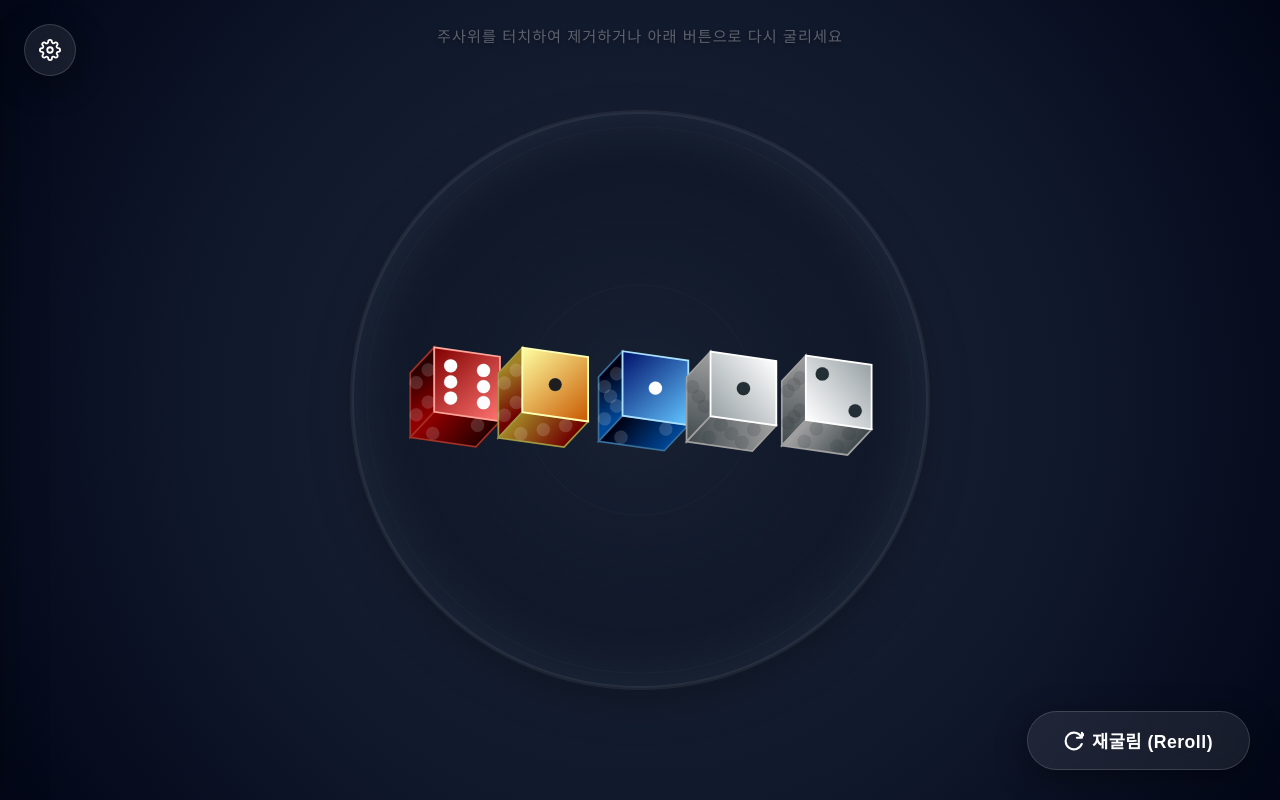
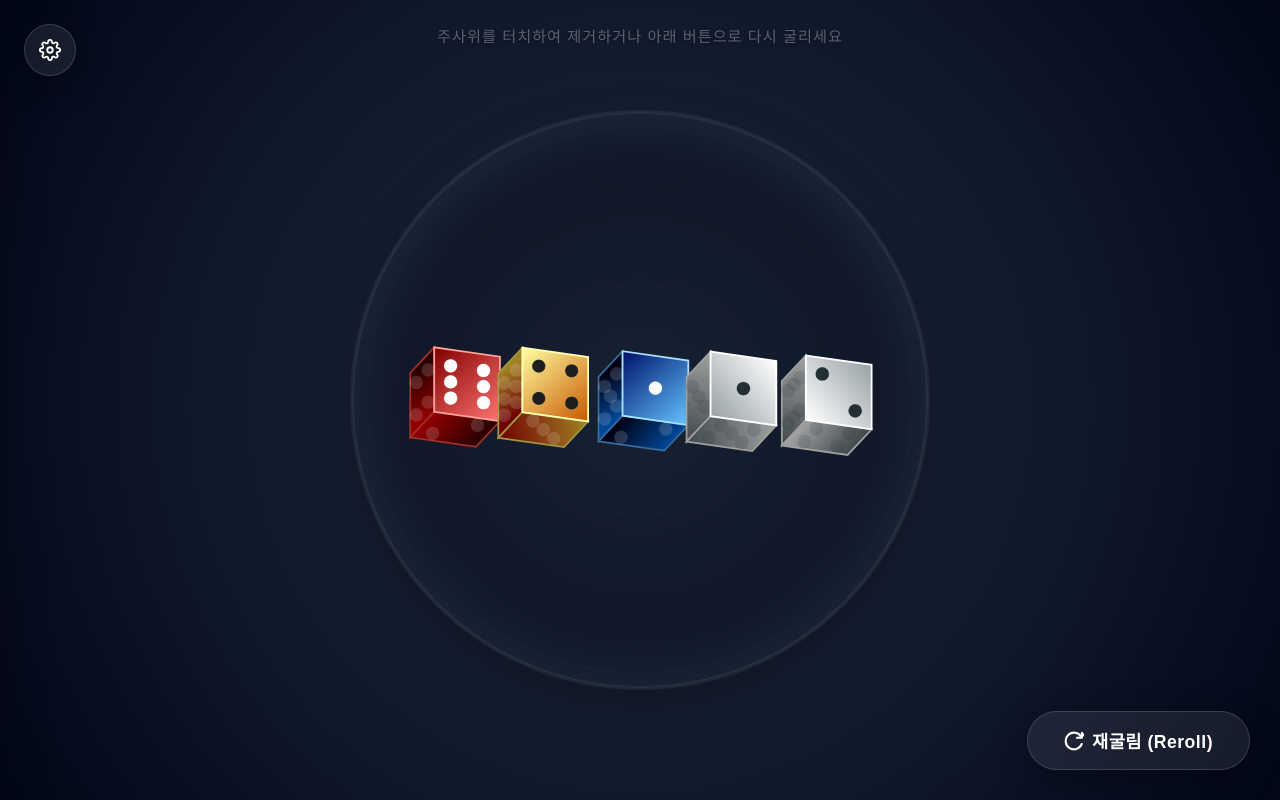
Before and after one commit to folivorakr-cell/RnWdice_1, a plain HTML site: page public/index.html in a window 1280 px wide. Drawn offline with nearby package versions, Linux system fonts and the light colour scheme.

Commit message:
Fix rotation snap value change bug by prioritizing Z-normal axis for matrix snap

```diff
--- a/public/index.html
+++ b/public/index.html
@@ -509,6 +509,7 @@
         }
 
         // Find the closest primary axis rotation state (Snap-to-face calculation)
+        // Keeps the primary front-facing direction (r3, column 3) locked to prevent number change!
         function getClosestAxisMatrix(M) {
             const axes = [
                 [1, 0, 0], [-1, 0, 0],
@@ -516,25 +517,25 @@
                 [0, 0, 1], [0, 0, -1]
             ];
 
-            // 1. Find closest axis for column 1 (r1)
-            let r1 = [M[0], M[3], M[6]];
-            let bestR1 = [1, 0, 0];
+            // 1. Find closest axis for column 3 (r3 - the front normal vector determining the value)
+            let r3 = [M[2], M[5], M[8]];
+            let bestR3 = [0, 0, 1];
             let maxDot = -Infinity;
             for (let axis of axes) {
-                let dot = r1[0]*axis[0] + r1[1]*axis[1] + r1[2]*axis[2];
+                let dot = r3[0]*axis[0] + r3[1]*axis[1] + r3[2]*axis[2];
                 if (dot > maxDot) {
                     maxDot = dot;
-                    bestR1 = axis;
+                    bestR3 = axis;
                 }
             }
 
-            // 2. Find closest axis for column 2 (r2) that is perpendicular to bestR1
+            // 2. Find closest axis for column 2 (r2) that is perpendicular to bestR3
             let r2 = [M[1], M[4], M[7]];
             let bestR2 = [0, 1, 0];
             maxDot = -Infinity;
             for (let axis of axes) {
-                // Must be perpendicular to bestR1
-                let perpDot = bestR1[0]*axis[0] + bestR1[1]*axis[1] + bestR1[2]*axis[2];
+                // Must be perpendicular to bestR3
+                let perpDot = bestR3[0]*axis[0] + bestR3[1]*axis[1] + bestR3[2]*axis[2];
                 if (Math.abs(perpDot) > 0.01) continue; // Not perpendicular
 
                 let dot = r2[0]*axis[0] + r2[1]*axis[1] + r2[2]*axis[2];
@@ -544,11 +545,11 @@
                 }
             }
 
-            // 3. Compute r3 = r1 x r2
-            let bestR3 = [
-                bestR1[1]*bestR2[2] - bestR1[2]*bestR2[1],
-                bestR1[2]*bestR2[0] - bestR1[0]*bestR2[2],
-                bestR1[0]*bestR2[1] - bestR1[1]*bestR2[0]
+            // 3. Compute r1 = r2 x r3 to guarantee right-handed coordinate system
+            let bestR1 = [
+                bestR2[1]*bestR3[2] - bestR2[2]*bestR3[1],
+                bestR2[2]*bestR3[0] - bestR2[0]*bestR3[2],
+                bestR2[0]*bestR3[1] - bestR2[1]*bestR3[0]
             ];
 
             return [
```
